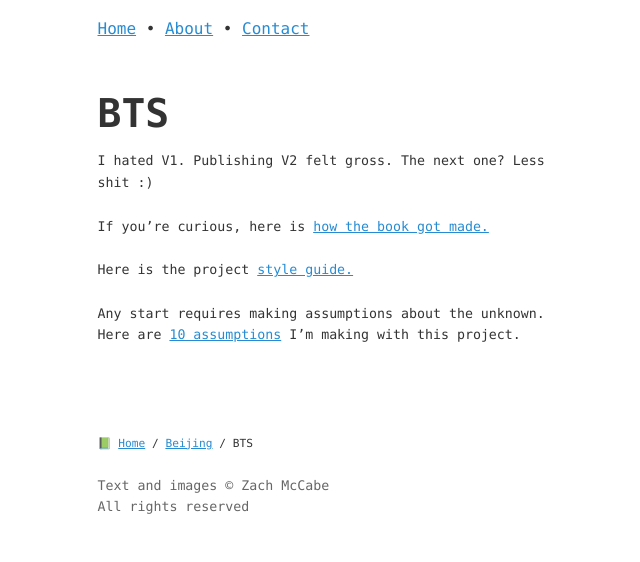
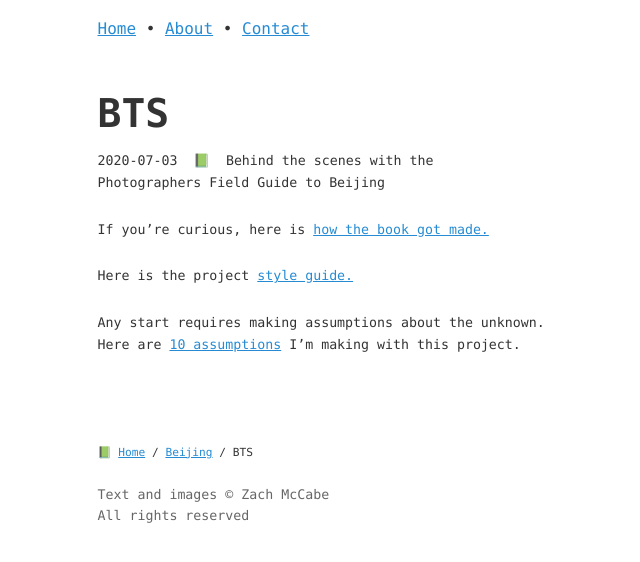
Before and after one commit to zachmccabe/zachmccabe.github.io, a Jekyll site: the page built from _beijing/bts.md, in a window 1280 px wide. Shown: the top 562 px of the page, without its empty margins (237-877 px from the left). Built offline with Jekyll 4.4.1, drawn with Linux system fonts in a browser that asks for light colours.

Commit message:
Update bts.md

```diff
--- a/_beijing/bts.md
+++ b/_beijing/bts.md
@@ -4,14 +4,25 @@
 layout: kao_midnite_3
 title: BTS
 date: 2020-07-03
-description: Behind the scenes with the Photographers Field Guide to Beijing
+description: "Behind the scenes with the Photographers Field Guide to Beijing"
+lede: print
 
 ---
 
-I hated V1. Publishing V2 felt gross. The next one? Less shit :)
+<div class="scan" markdown="1">
 
 If you're curious, here is [how the book got made.](https://www.zachmccabe.com/beijing/bts/colophon.html)
 
 Here is the project [style guide.](https://www.zachmccabe.com/beijing/bts/style-guide.html)
 
 Any start requires making assumptions about the unknown. Here are [10 assumptions](https://www.zachmccabe.com/beijing/bts/10-assumptions) I'm making with this project.
+
+</div>
+
+
+
+[how the book got made.]: https://www.zachmccabe.com/beijing/bts/colophon.html
+
+[style guide.]: https://www.zachmccabe.com/beijing/bts/style-guide.html
+
+[style guide.]: https://www.zachmccabe.com/beijing/bts/style-guide.html
```
